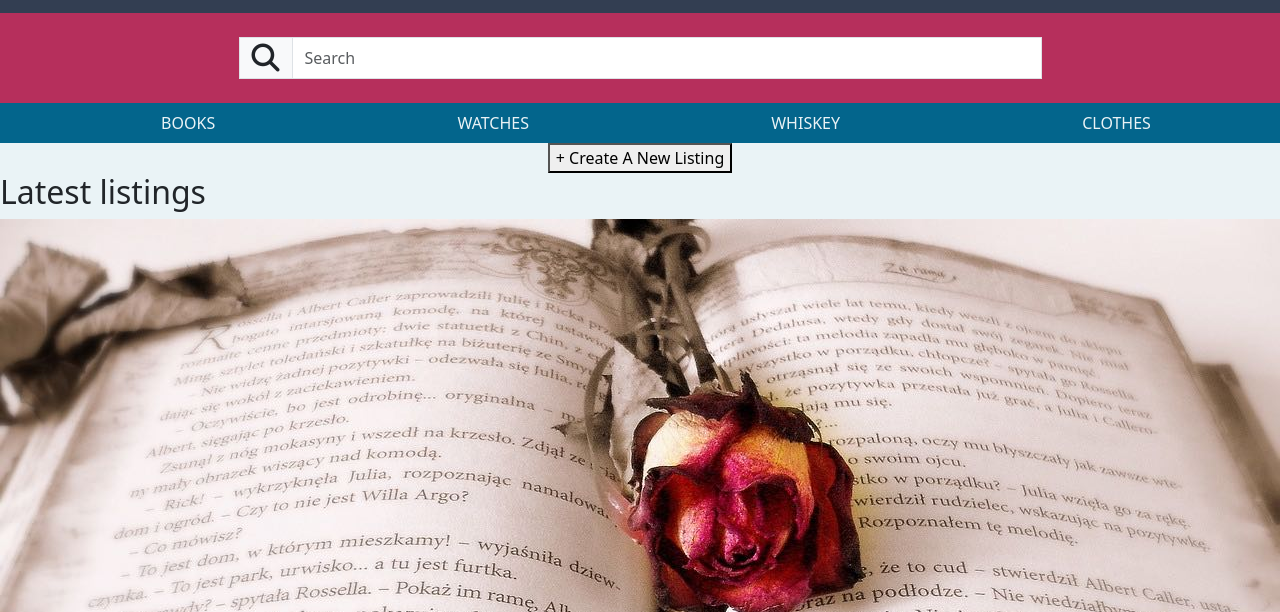
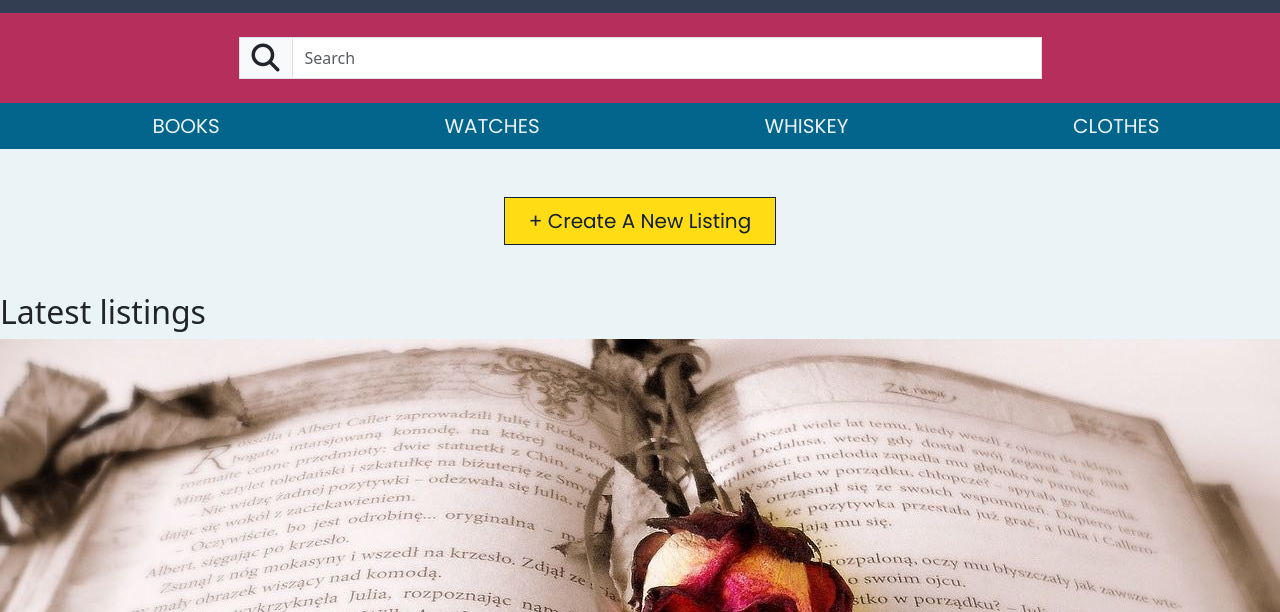
Before and after one commit to zalacop/semester-project-2-zalacop, a website: page index.html in a window 1280 px wide. Shown: the part 188-800 px from the top of the page. Drawn offline with Linux system fonts and the light colour scheme.

Commit message:
adds style to create a new listing button

```diff
--- a/index.html
+++ b/index.html
@@ -59,26 +59,17 @@
             <span class="input-group-text"><i class="fa-solid fa-magnifying-glass fs-3"></i></span>
             <input type="search" name="search" class="form-control" autocomplete="off" placeholder="Search" id="search">
         </div>
-        <!-- <div class="container-fluid m-0">
-            <ul class="nav d-flex justify-content-around filter-options m-0">
-                <li class="nav-item">Books</li>
-                <li class="nav-item">Watches</li>
-                <li class="nav-item">Whiskey</li>
-                <li class="nav-item">Clothes</li>
-            </ul>
-        </div> -->
         <div class="container-fluid filter-options p-2">
             <ul class="d-flex justify-content-around m-0">
-                <li class="nav-item m-0">Books</li>
-                <li class="nav-item m-0">Watches</li>
-                <li class="nav-item m-0">Whiskey</li>
-                <li class="nav-item m-0">Clothes</li>
+                <li class="nav-item m-0 fs-5">Books</li>
+                <li class="nav-item m-0 fs-5">Watches</li>
+                <li class="nav-item m-0 fs-5">Whiskey</li>
+                <li class="nav-item m-0 fs-5">Clothes</li>
             </ul>
         </div>
-
         <div>
             <a href="listing/newListing.html">
-                <button>+ Create A New Listing</button>
+                <button class="btn btn-outline-dark px-4 py-2 my-5 fs-5 cta">+ Create A New Listing</button>
             </a>
         </div>
         <div>
--- a/src/scss/index.scss
+++ b/src/scss/index.scss
@@ -27,7 +27,9 @@ h1 {
     font-weight: bold;
 }
 
-nav a {
+nav a,
+.cta,
+li {
     font-family: 'Poppins', sans-serif;;
 }
 
@@ -81,3 +83,16 @@ footer {
 .filter-options li {
     display: inline-block;
 }
+
+.cta {
+    background: $primary;
+    border-radius: 0;
+    filter: drop-shadow(0 0 0 transparent);
+}
+
+.cta:hover {
+    background: $info;
+    color: $light;
+    border: 1px solid transparent;
+    filter: drop-shadow(5px 5px 10px $dark);
+}
```
Also changed, not shown: listing/index.html (+4 -4 lines), dist/css/index.css, 1 other file.
